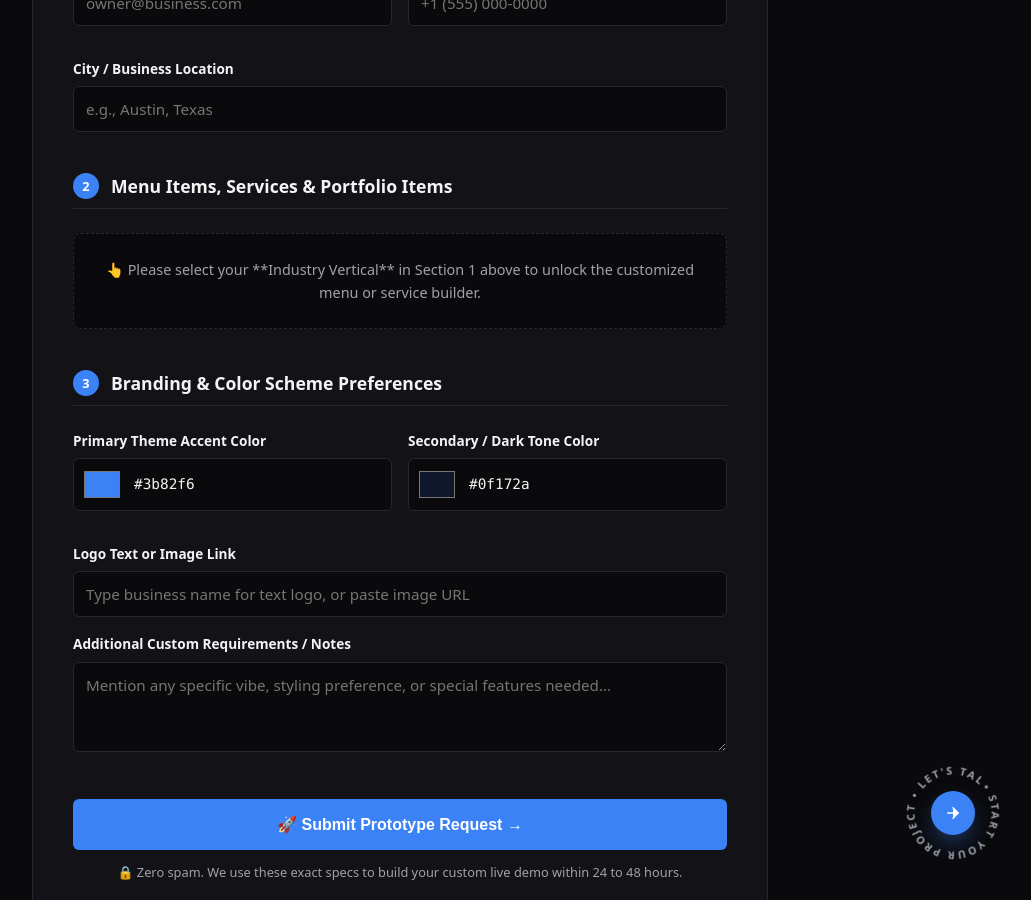
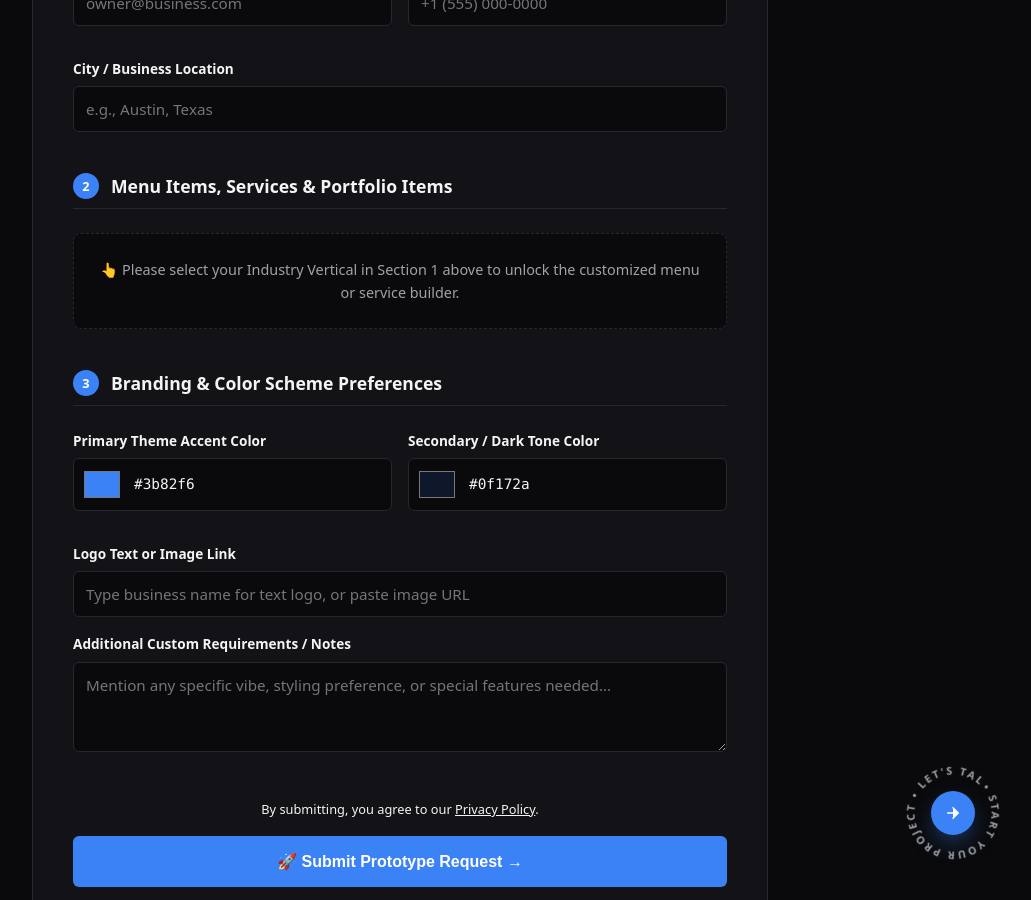
Before and after one commit to Khisal786/SwiftWebSync, a Jekyll site: the page built from setup/index.html, in a window 1280 px wide and 900 px high, scrolled down 545 px. Shown: the whole window, without its empty margins (240-1271 px from the left). Built offline with Jekyll 4.4.1, drawn with Linux system fonts in a browser that asks for light colours.

Commit message:
Refactor setup form HTML and add form action
Updated the setup form HTML structure and added action for form submission.

```diff
--- a/setup/index.html
+++ b/setup/index.html
@@ -27,8 +27,8 @@
         <p>Thank you for reaching out. Our engineering desk is reviewing your details and will deliver your custom prototype preview within 24 to 48 hours.</p>
       </div>
 
-      <!-- Form with async submit handling via JavaScript -->
-      <form id="setupForm">
+      <!-- Form with async submit handling & fallback action/method -->
+      <form id="setupForm" action="https://formspree.io/f/mjykljrq" method="POST">
         <input type="hidden" name="_subject" value="🚀 New Custom Prototype Request - Setup Form">
         <input type="hidden" name="_captcha" value="false">
 
@@ -177,8 +177,9 @@
             </div>
           </div>
 
+          <!-- Fixed raw markdown asterisks -->
           <div id="defaultInstruction" class="setup-default-instruction">
-            👆 Please select your **Industry Vertical** in Section 1 above to unlock the customized menu or service builder.
+            👆 Please select your Industry Vertical in Section 1 above to unlock the customized menu or service builder.
           </div>
         </div>
 
@@ -218,6 +219,9 @@
 
         <!-- SUBMIT BUTTON -->
         <div class="setup-submit-wrapper">
+          <p class="form-privacy-notice" style="font-size: 0.8rem; color: var(--text-muted); margin-bottom: 1rem;">
+            By submitting, you agree to our <a href="{{ '/privacy/' | relative_url }}" style="color: var(--accent-color); text-decoration: underline;">Privacy Policy</a>.
+          </p>
           <button type="submit" id="submitBtn">🚀 Submit Prototype Request &rarr;</button>
           <p>🔒 Zero spam. We use these exact specs to build your custom live demo within 24 to 48 hours.</p>
         </div>
```
